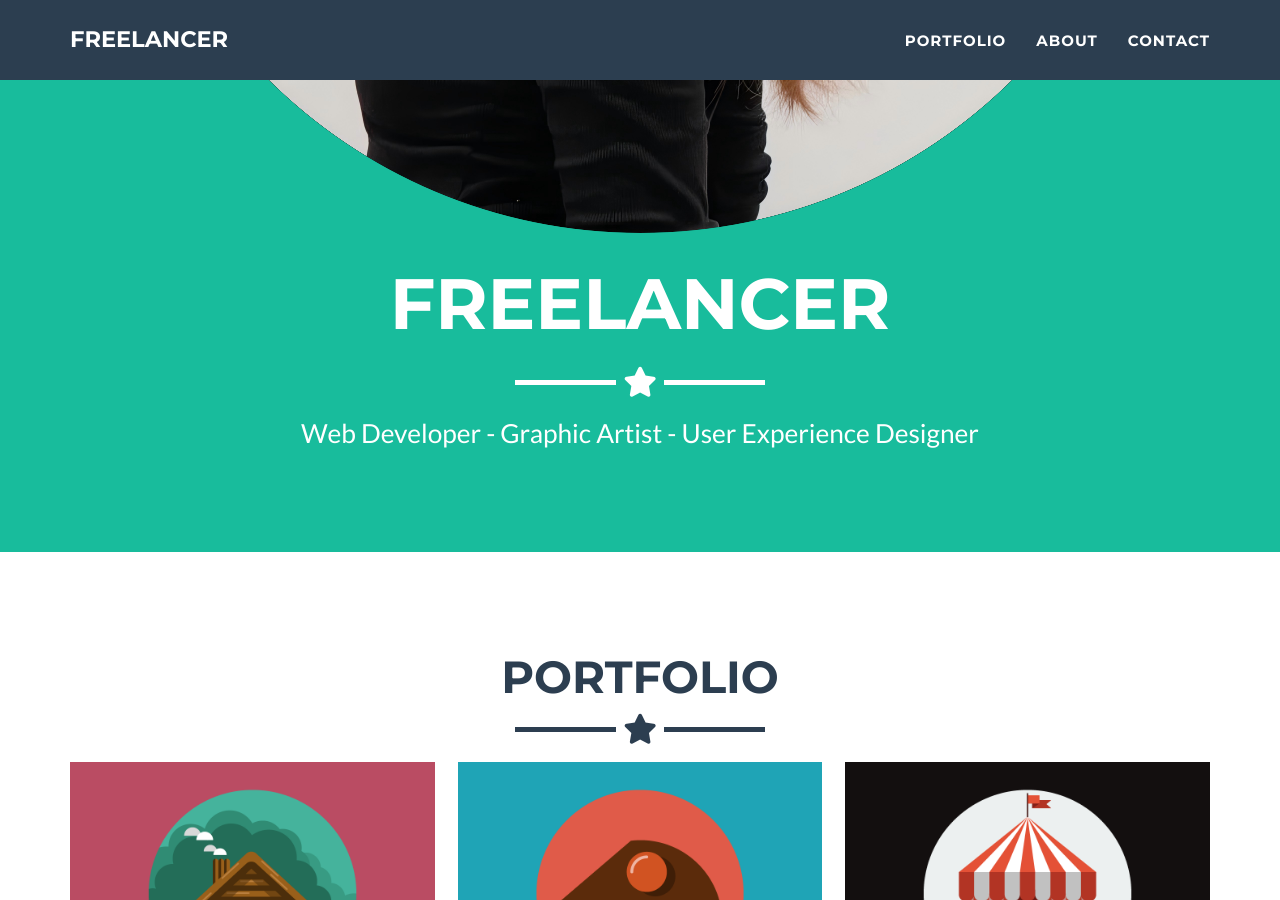
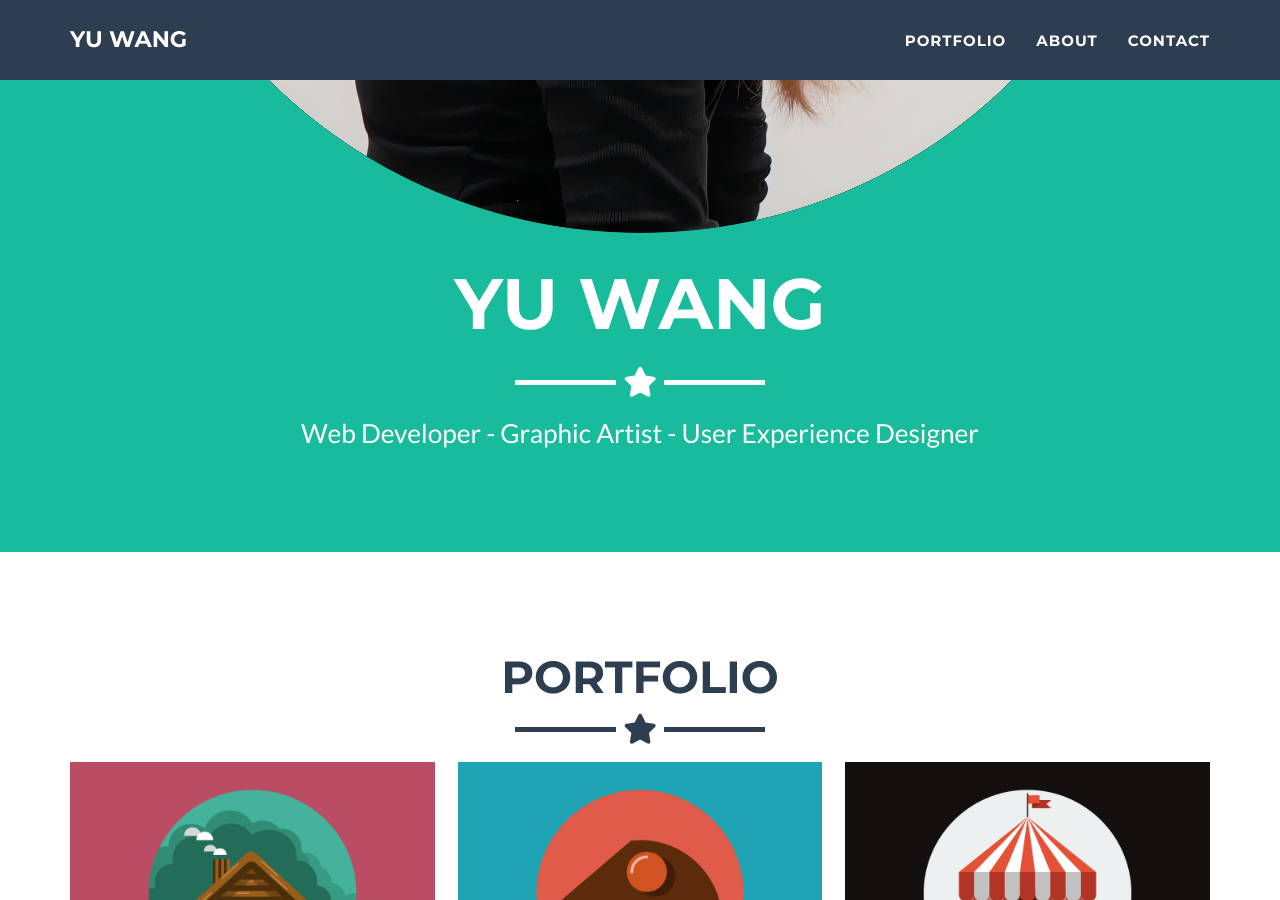
Before and after one commit to yummmzi/yummmzi.github.io, a Jekyll site: the page built from _posts/2014-07-18-project-1.markdown, in a window 1280 px wide and 900 px high, scrolled down 1024 px. Built offline with Jekyll 4.4.1, drawn with Linux system fonts in a browser that asks for light colours.

Commit message:
Update _config.yml
Changed profile picture, user name, and url

```diff
--- a/_config.yml
+++ b/_config.yml
@@ -1,11 +1,12 @@
 # Site settings
-title: Freelancer
-email: your-email@domain.com
-url: https://github.com/jeromelachaud/freelancer-theme
+title: Yu Wang
+email: annawang.2123@gmail.com
+# url: https://github.com/jeromelachaud/freelancer-theme
+url: https://yummmzi.github.io/
 description: "Write an awesome description for your new site here. You can edit this line in _config.yml. It will appear in your document head meta (for Google search results) and in your feed.xml site description."
 keywords: "your keywords, separated by commas"
 skills: "Web Developer - Graphic Artist - User Experience Designer"
-meta_author: LastName FirstName
+meta_author: Yu Wang
 
 # Google webmaster tools
 google_verify:
```
